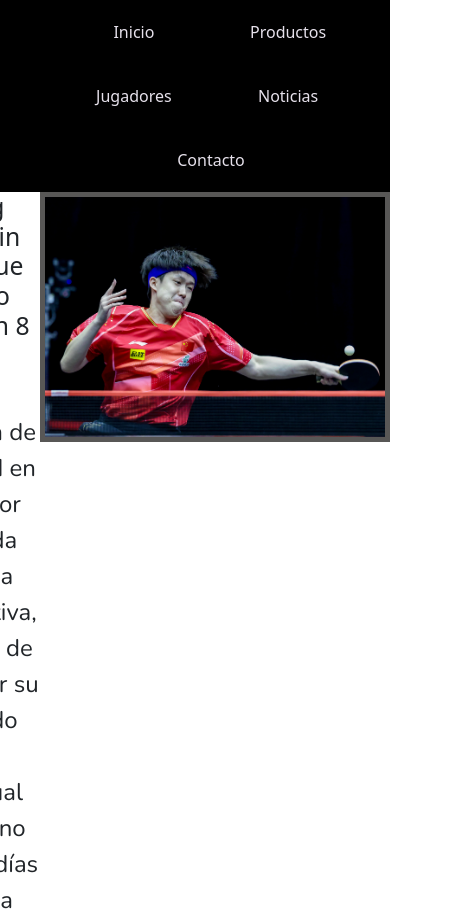
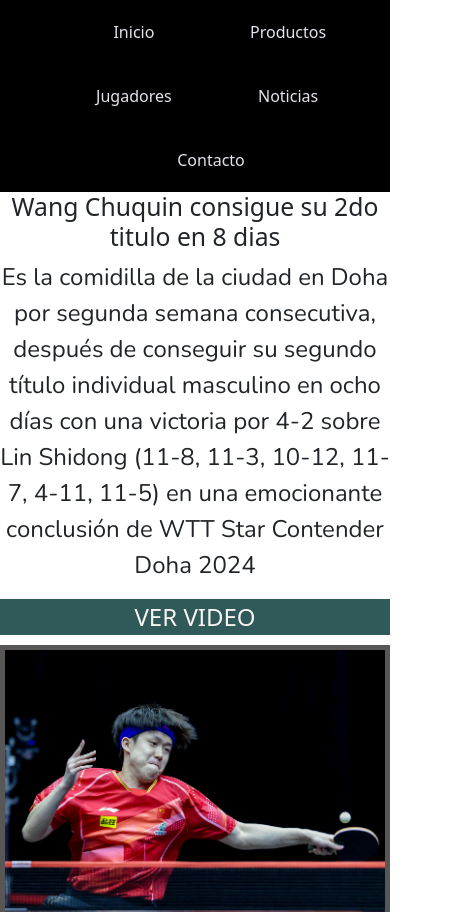
Before and after one commit to LucasSerrano12/entrega-lucas, a website: page noticias.html in a window 390 px wide. Shown: the top 912 px of the page, 476 px wide, since content can reach past the window. Drawn offline with nearby package versions, Linux system fonts and the light colour scheme.

Commit message:
responsive para moviles en la seccion de noticias

```diff
--- a/scss/style.scss
+++ b/scss/style.scss
@@ -15,3 +15,30 @@
 body {
   background-color: rgb(213, 215, 218);
 }
+
+
+/* Media query para pantallas móviles */
+@media only screen and (max-width: 768px) {
+
+
+    .parrafo1,
+    .parrafo2,
+    .parrafo3 {
+        flex-direction: column;
+    }
+
+    .parrafo1 img,
+    .parrafo2 img,
+    .parrafo3 img {
+        width: 100%;
+        height: auto;
+        margin: 10px 0;
+        border: 5px solid rgb(88, 87, 86);
+    }
+
+    .video1,
+    .video2,
+    .video3 {
+        width: 100%;
+    }
+}
```
Also changed, not shown: css/style.css, 1 other file.
